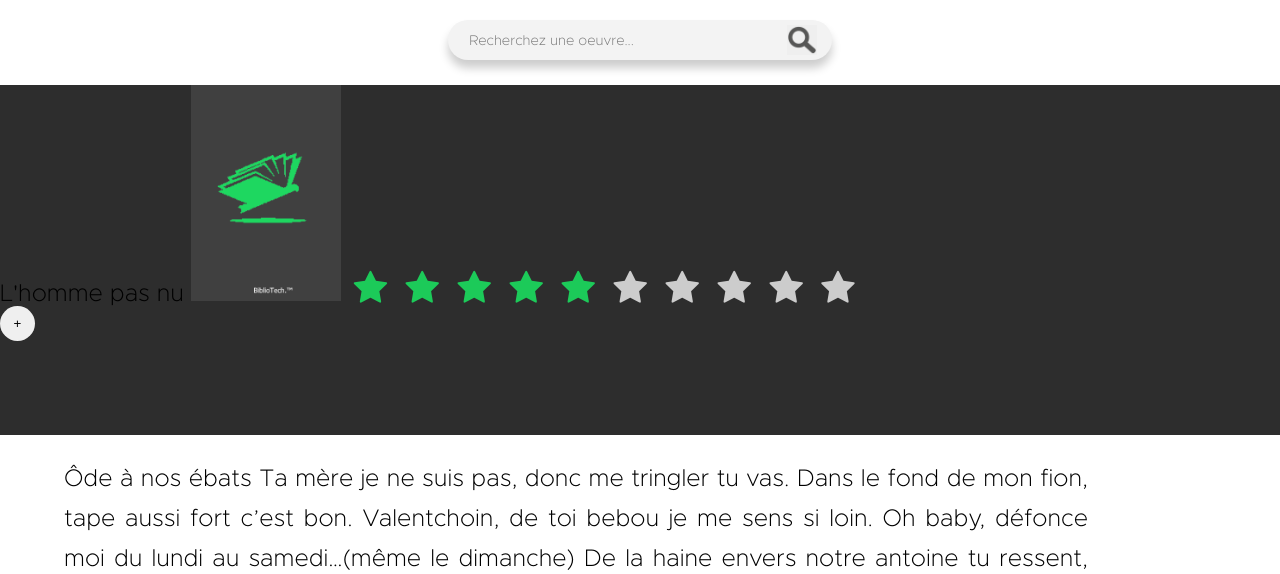
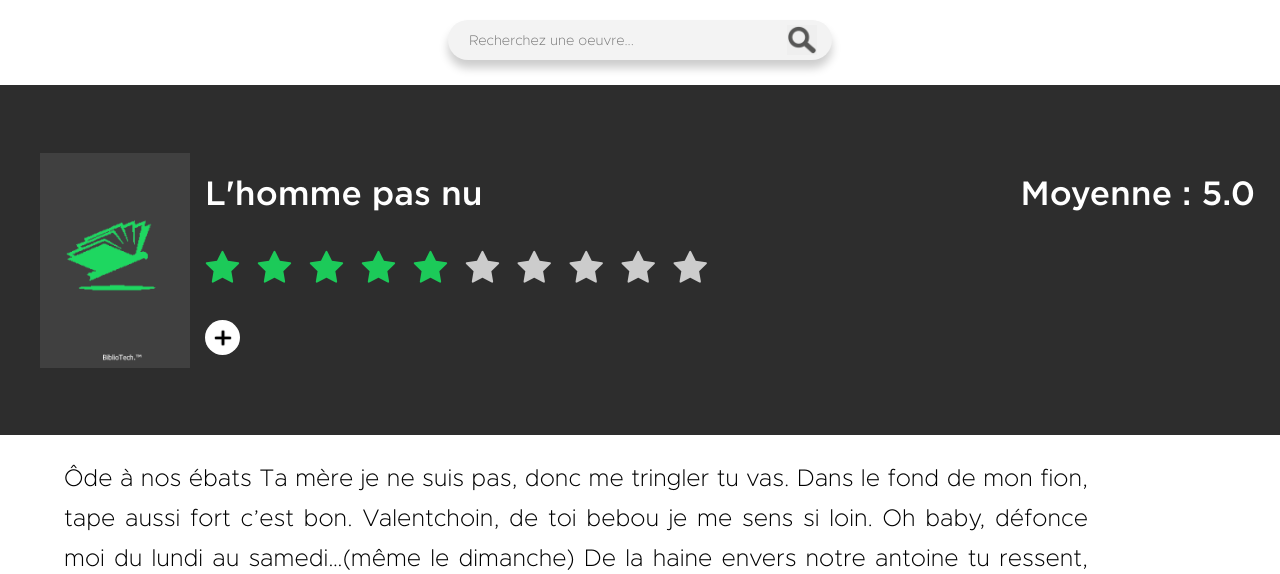
Before and after one commit to CBarneron/BiblioTech, a PHP site: page /item.php?iditem=2 in a window 1280 px wide. Shown: the part 75-649 px from the top of the page. Run offline with PHP 8.4, Linux system fonts and the light colour scheme; the visitor is signed in with stand-in values (Sample User, id 1); data comes from the database, SQL or seed files in the repository; some libraries are stand-ins or nearby versions.

Commit message:
Item.php

```diff
--- a/css/item.css
+++ b/css/item.css
@@ -25,17 +25,62 @@ hr{
   background-color :#2D2D2D;
 }
 .bandeau img{
+  margin: 67.5px 0 0 40px;
   width: 150px;
+  height: 215px;
+  display: inline-flex;
+}
+.bandeau span{
+  position: absolute;
+  display: inline-block;
+  color: white;
+  font: normal 1.4em "Spotify";
+  top: 250px;
+  margin-left: 15px;
+}
+.bandeau span.moyenne{
+  right: 25px;
+}
+.bandeau .addListe{
+  display: block;
+  position: absolute;
+  top: 395px;
+  margin-left: 205px;
+  width: 35px;
+  height: 35px;
+  border-radius: 50%;
+  background-color: white;
+  background-image: url("../ressources/images/10.png");
+  background-size: 20px 20px;
+  background-repeat: no-repeat;
+  background-position: center;
 }
 .bandeau .addListe input{
+  background-color: transparent;
+  outline: none;
+  border: none;
+  width: 35px;
+  height: 35px;
+  border-radius: 50%;
+}
+/* .bandeau .addListe input{
+  position: absolute;
+  top: 395px;
+  margin-left: 205px;
   width: 35px;
   height: 35px;
   border-width: 0px;
   border-radius: 50%;
-}
+  outline: none;
+  font: normal 1.3em "Spotify";
+  line-height: 20px;
+} */
 /*----------------------Notation-------------------------*/
 .rating-widget{
-  display: inline-flex;
+  display: inline-block;
+  position: absolute;
+  margin-left: 200px;
+  top: 325px;
 }
 .rating-stars ul {
   list-style-type:none;
--- a/fonctions/itemmanager.php
+++ b/fonctions/itemmanager.php
@@ -39,7 +39,22 @@ class ItemManager
     }
     unset($_COOKIE['note']);
   }
-
+  //Donne la moyenen des notes d'un item
+    public function MoyNotes(Item $obj)
+    {
+      $pre = $this->db->prepare('SELECT AVG(note) as Moyenne FROM note WHERE iditem = :iditem');
+      $pre->execute(array( 'iditem' => $obj->getIdItem() ));
+      $resultat = $pre->fetch();
+      if ($resultat['Moyenne'] >= 0 && $resultat['Moyenne'] <=10)
+      {
+        $moyenne = substr($resultat['Moyenne'], 0, 3);  // Reduit la moyenn{e au dixieme
+        return $moyenne;
+      }
+      else
+      {
+        echo "Non Noté";
+      }
+    }
   //Verifie si l'item est déja dans la liste de l'utilisateur
   public function checkListe(Item $obj)
   {
--- a/item.php
+++ b/item.php
@@ -61,8 +61,9 @@
     <script type="text/javascript"> giveNote(); </script>
 
     <div class="bandeau" onmouseover="rate()">
-      <span><?php echo $recherche->getTitre(); ?></span>
       <img src="<?php echo $recherche->getAffiche() ?>" alt="Affiche du livre:<?php echo $recherche->getTitre(); ?>">
+      <span><?php echo $recherche->getTitre(); ?></span><br>
+      <span class="moyenne">Moyenne : <?php echo $item_manager->MoyNotes($item);?></span>
       <?php if($_SESSION['connect']) { //Affiche liste + note + avis si connecter ?>
         <form  class='rating-widget' id="myForm">
           <div class='rating-stars text-center' id="divrate">
@@ -96,8 +97,9 @@
             }
           </script>
           <!-- Btn add liste -->
-          <form method="post" class="addListe">
-            <input type="submit" name="addliste" id="addliste" value="+">
+
+          <form method="post" class="addListe" id="addListe">
+            <input type="submit" name="addliste" value="">
           </form>
         <?php } ?>
         </div>
--- a/js/item.js
+++ b/js/item.js
@@ -1,7 +1,6 @@
 //Function pour afficher le bouton liste V
-function listeBTNOK(){ document.getElementById("addliste").value = "V"; }
-//Function pour afficher le bouton liste +
-function listeBTNKO(){ document.getElementById("addliste").value = "+"; }
+function listeBTNOK(){ document.getElementById("addListe").style.backgroundImage = "url('ressources/images/5.png')"; }
+function listeBTNKO(){ document.getElementById("addListe").style.backgroundImage = "url('ressources/images/10.png')"; }
 //Function pour afficher le formulaire d'ajout de critique
 function affichageAvis(){
   document.getElementById("affichageAvis").style.display = "inline-block";
```
